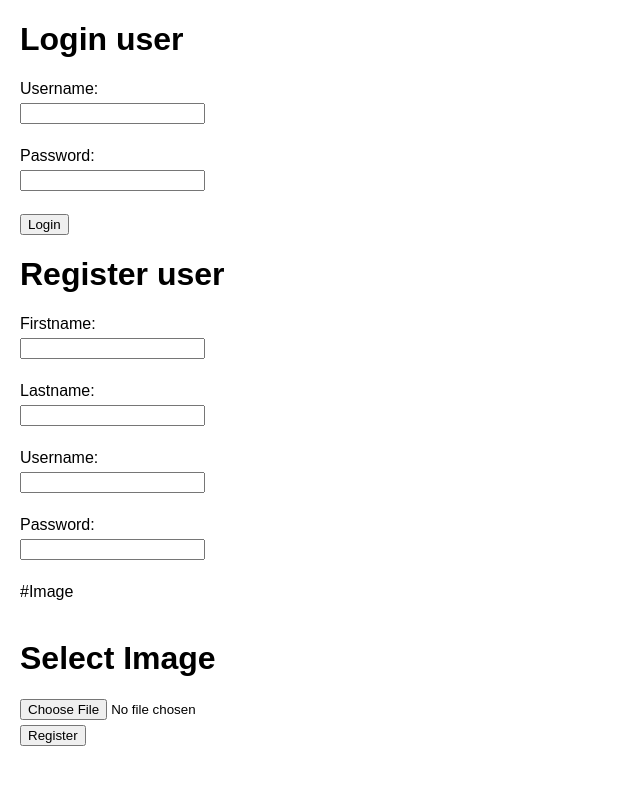
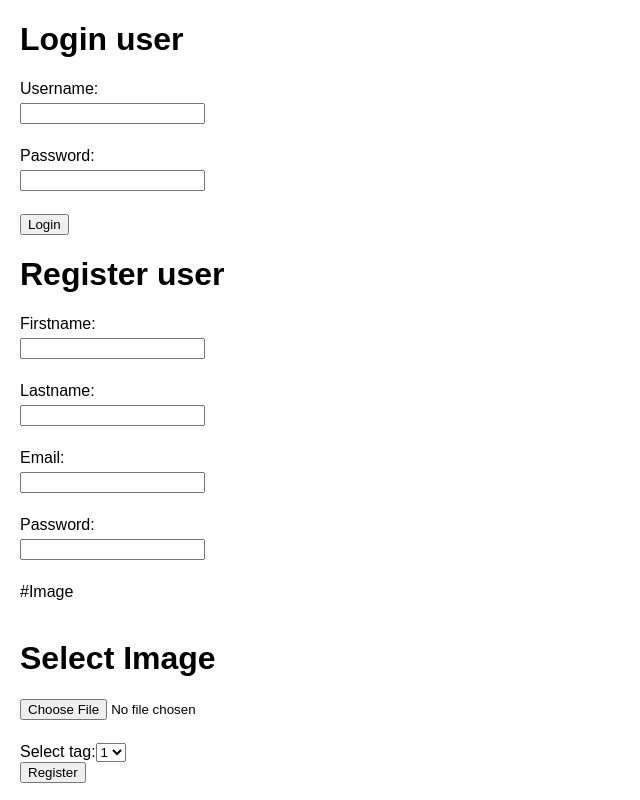
Before and after one commit to Studentfr/beside_me_heroku, a React (Create React App) app in the folder frontend/react-app/: page / in a window 1280 px wide. Shown: the whole page, without its empty margins (0-640 px from the left). Built offline with nearby package versions, Linux system fonts and the light colour scheme.

Commit message:
Added: working register.js

```diff
--- a/frontend/react-app/src/components/user/register.js
+++ b/frontend/react-app/src/components/user/register.js
@@ -19,7 +19,7 @@ class Register extends Component
   // }
 
     state = {
-    credentials: {firstname:'', lastname:'', username: '', password: '', photo:''}
+    credentials: {firstname:'', lastname:'', email: '', password: '', photo: null, groups: [], user_permissions: [], tags: [1]}
   }
   onImageChange = event => {
     if (event.target.files && event.target.files[0]) {
@@ -38,7 +38,7 @@ class Register extends Component
 
 
   register = event => {
-    fetch('http://127.0.0.1:8000/api/users/', {
+    fetch('/api/users/', {
       method: 'POST',
       headers: {'Content-Type': 'application/json'},
       body: JSON.stringify(this.state.credentials)
@@ -56,11 +56,17 @@ class Register extends Component
     cred[event.target.name] = event.target.value;
     this.setState({credentials: cred});
   }
+  inputChangedList = event => {
+      this.setState({
+          [event.target.name]: event.target.value
+      })
+  }
 
     render()
     {
         return (
             <div>
+
         <h1>Register user </h1>
                 <label>
           Firstname:
@@ -77,9 +83,9 @@ class Register extends Component
         </label>
         <br/>
      <label>
-          Username:
-          <input type="text" name="username"
-           value={this.state.credentials.username}
+          Email:
+          <input type="text" name="email"
+           value={this.state.credentials.email}
            onChange={this.inputChanged}/>
         </label>
         <br/>
@@ -96,11 +102,20 @@ class Register extends Component
           <div>
             <img src={this.state.credentials.photo} />
             <h1>Select Image</h1>
-            <input type="file" name="photo"  onChange={ e => {this.onImageChange(); this.inputChanged(e) }} />
+            <input type="file" name="photo"  value={this.state.credentials.photo} onChange={this.onImageChange} />
           </div>
         </div>
       </div>
+                <br/>
+                <label>
+                    Select tag:
+                    <select name="tags" value={this.state.credentials.tags} onChange={this.inputChangedList}>
 
+                        <option name="tags"  >1</option>
+                         <option name="tags"  >2</option>
+                    </select>
+                </label>
+                <br/>
         <button onClick={this.register}>Register</button>
 
       </div>
```
